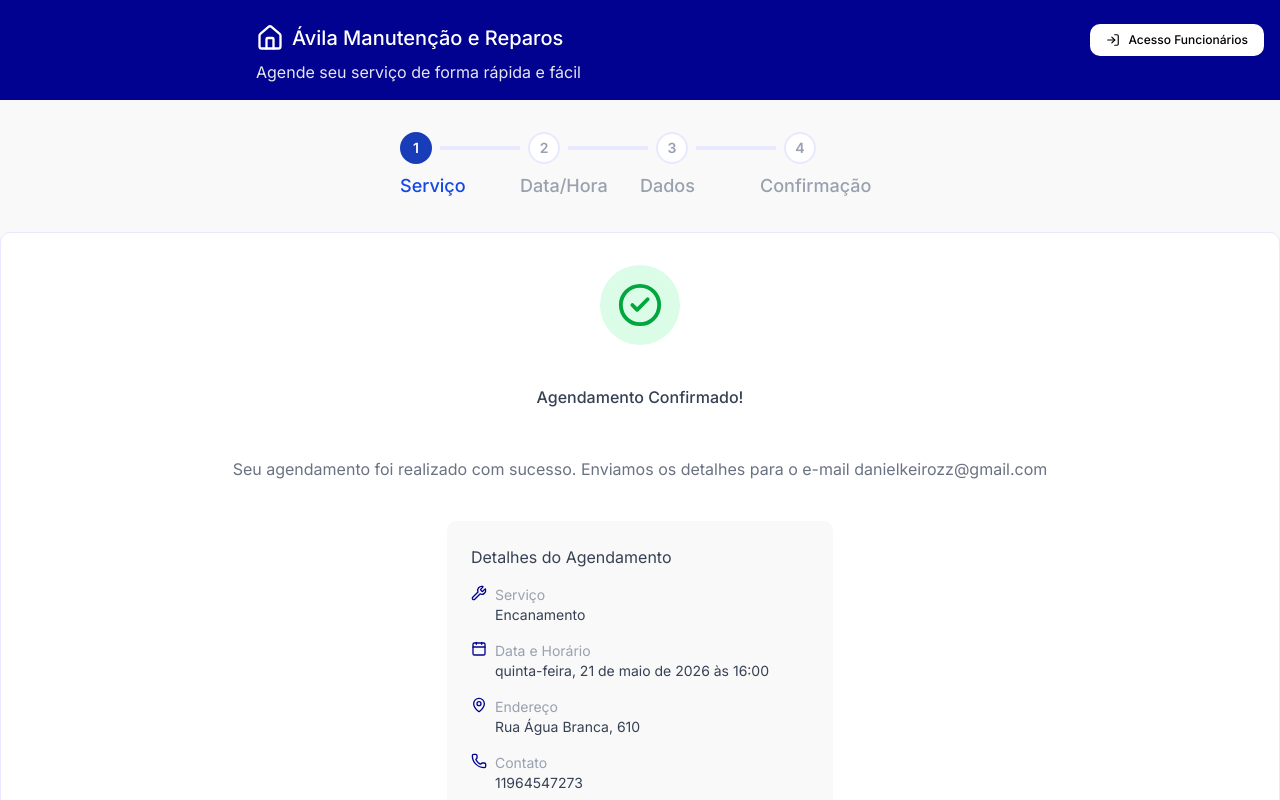
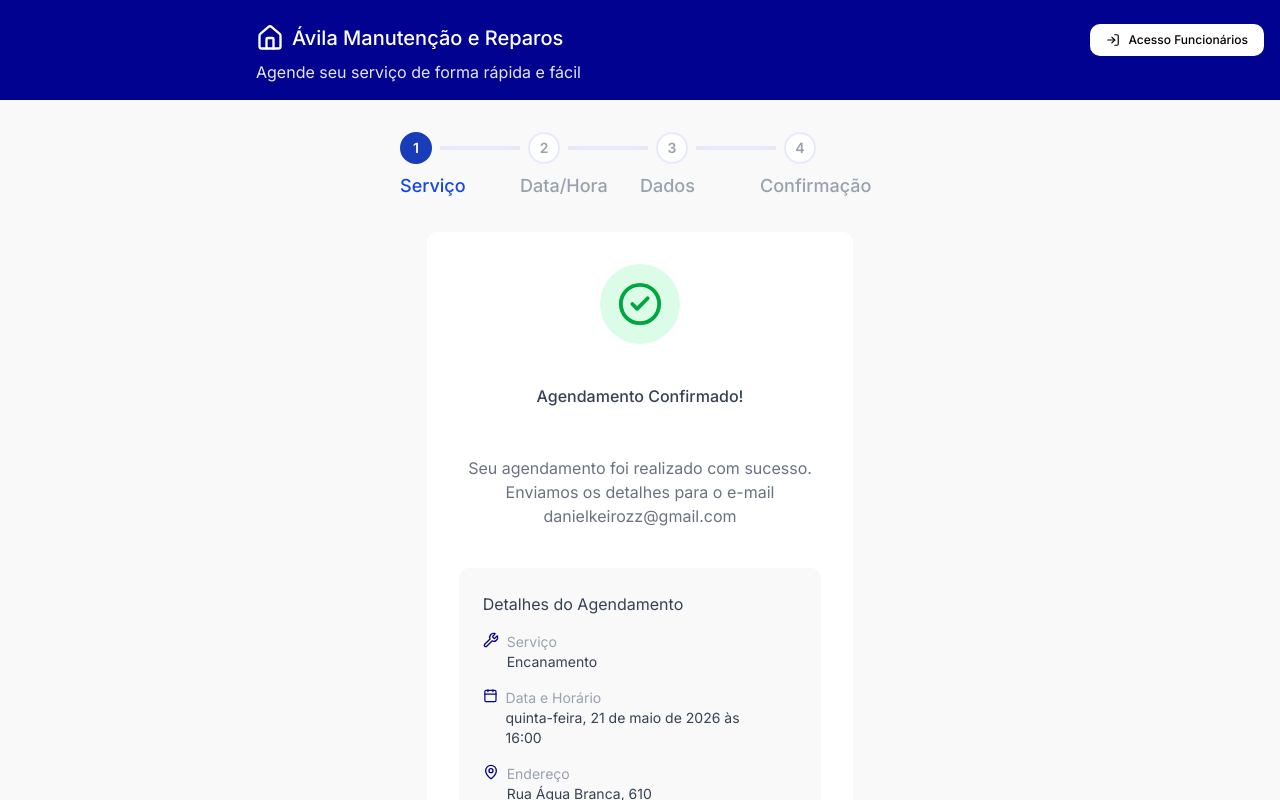
Before and after one commit to danielqueirozc/system-rh, a Next.js app in the folder web/: page /confirmation in a window 1280 px wide. Shown: the top 800 px of the page. Built offline with nearby package versions, Linux system fonts and the light colour scheme; no server answers.

Commit message:
style: add lg

```diff
--- a/web/app/(client)/confirmation/page.tsx
+++ b/web/app/(client)/confirmation/page.tsx
@@ -3,7 +3,8 @@ import Link from "next/link";
 
 export default function Confirmation() {
   return (
-    <div className="flex flex-col border border-purple bg-white p-8 pb-25 text-center rounded-lg">
+    <section className="lg:flex lg:justify-center lg:pb-32 ">
+      <div className="flex flex-col lg:w-2/6 border- border-purple bg-white p-8 pb-25 text-center rounded-lg">
       <div className="flex flex-col gap-10 items-center">
         <div className="flex items-center justify-center w-20 h-20 bg-[#DBFCE7] rounded-full">
           <CircleCheck size={46} color="#00A63E" />
@@ -14,7 +15,7 @@ export default function Confirmation() {
           <p className="text-gray-500">Seu agendamento foi realizado com sucesso. Enviamos os detalhes para o e-mail danielkeirozz@gmail.com</p>
         </div>
 
-        <div className="bg-[#F9F9F9] p-6 rounded-lg flex flex-col items-start gap-4 text-left">
+        <div className="lg:w-full bg-[#F9F9F9] p-6 rounded-lg flex flex-col items-start gap-4 text-left">
           <span className="text-gray-700">Detalhes do Agendamento</span>
 
           <div className="text-sm flex gap-2">
@@ -62,5 +63,6 @@ export default function Confirmation() {
         </Link>
       </div>
     </div>
+    </section>
   )
 }
```
